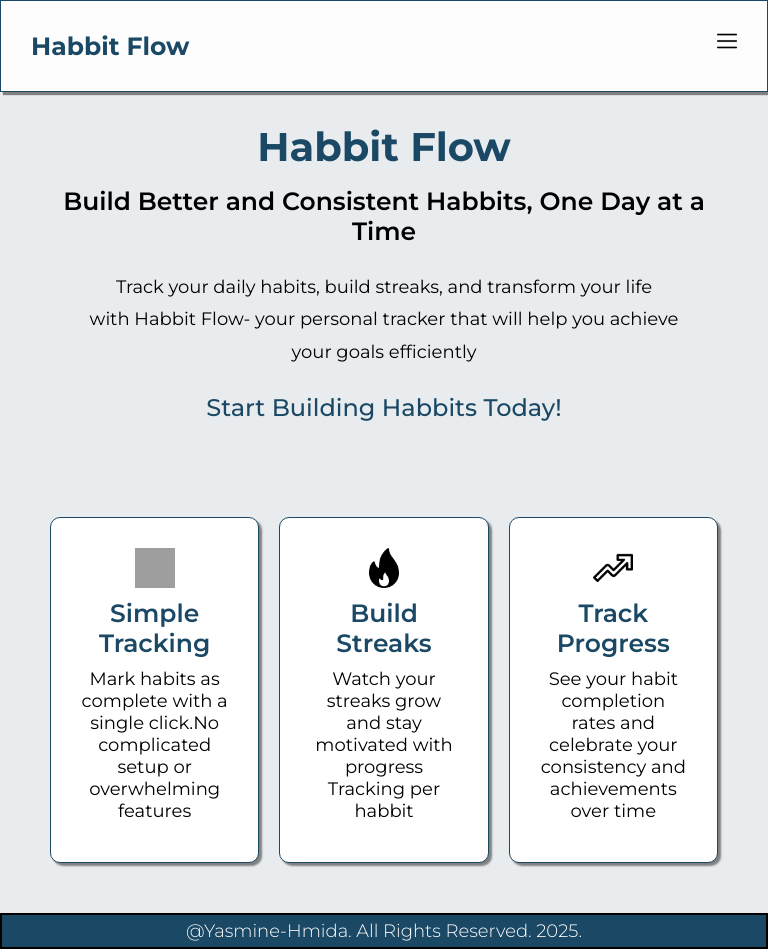
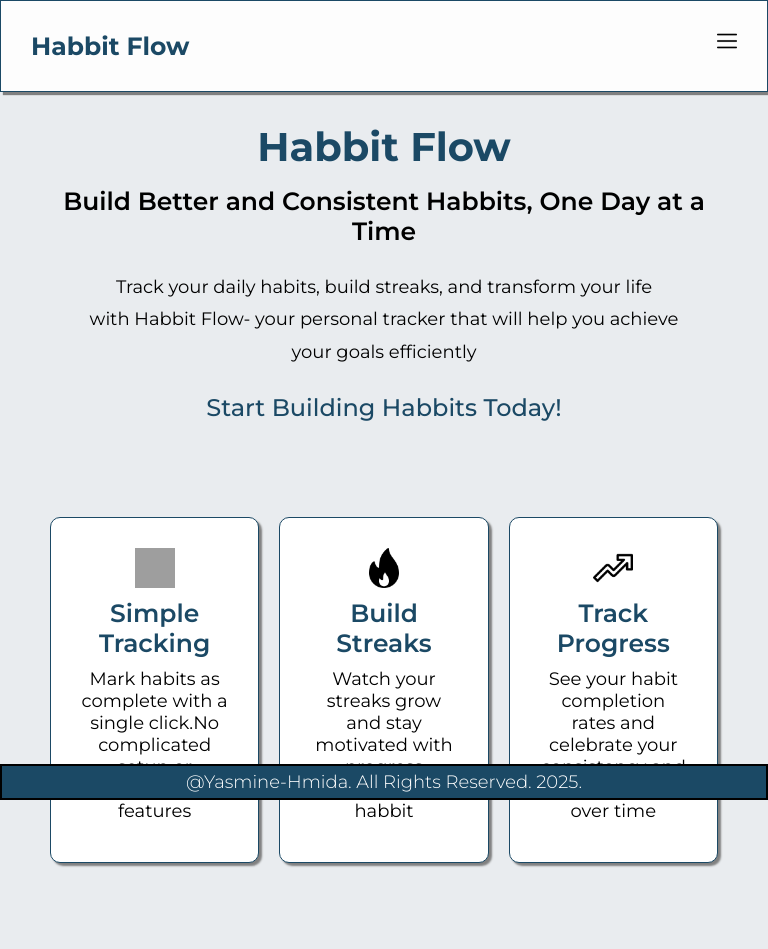
Before and after one commit to Yasmine-Hmida/Habbit-Flow, a React (Vite) app in the folder HabbitFlow/: page / in a window 768 px wide. After the commit the page ends 913 px from the top, so only its background shows below. Built offline with nearby package versions, Linux system fonts and the light colour scheme; grey boxes are pictures that could not be loaded.

Commit message:
Fix the footer position for tablets

```diff
--- a/HabbitFlow/src/FooterComponent/Footer.css
+++ b/HabbitFlow/src/FooterComponent/Footer.css
@@ -22,3 +22,12 @@ footer{
         font-size: medium;
     }
 }
+
+@media screen and (min-width:601px) and (max-width: 1023px){ /* For Tablets and Ipads*/
+    footer{
+        position: fixed;
+        bottom: 0;
+        left: 0;
+        width: 100%;
+    }
+}
```
